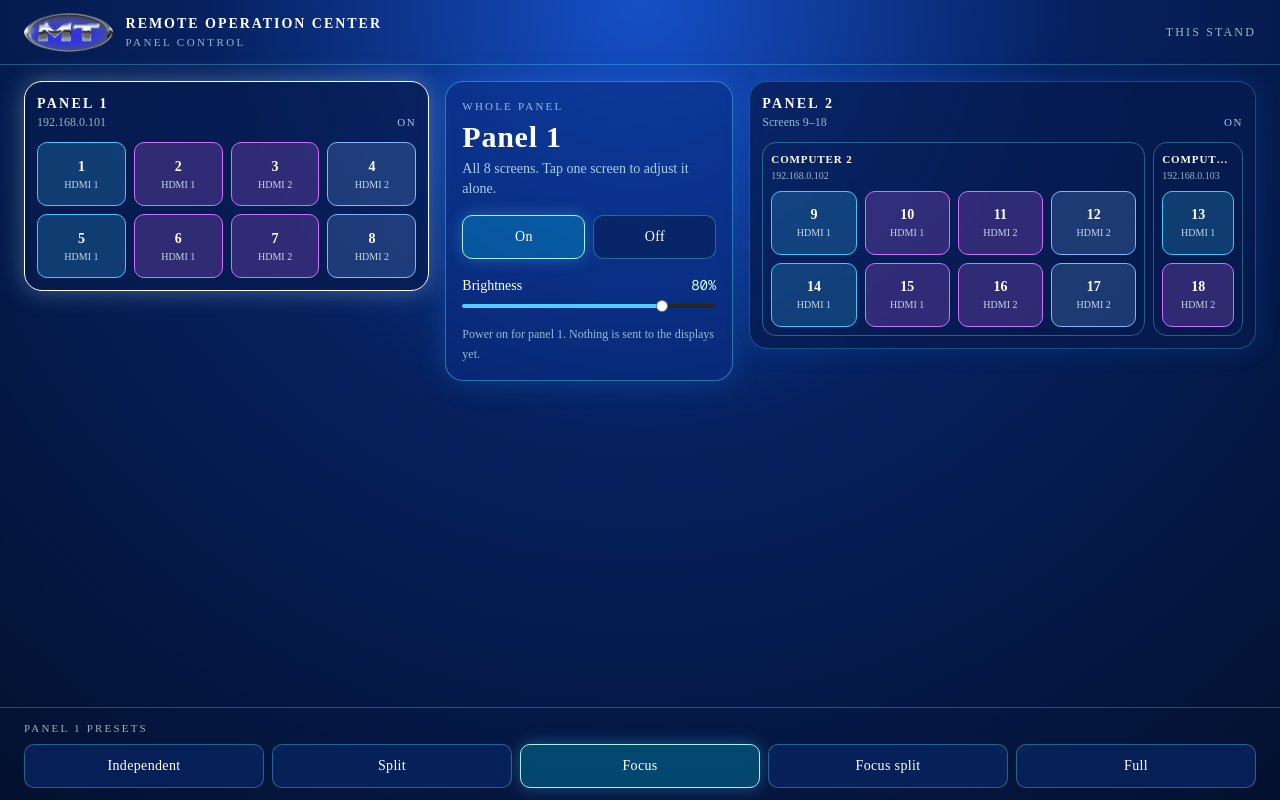
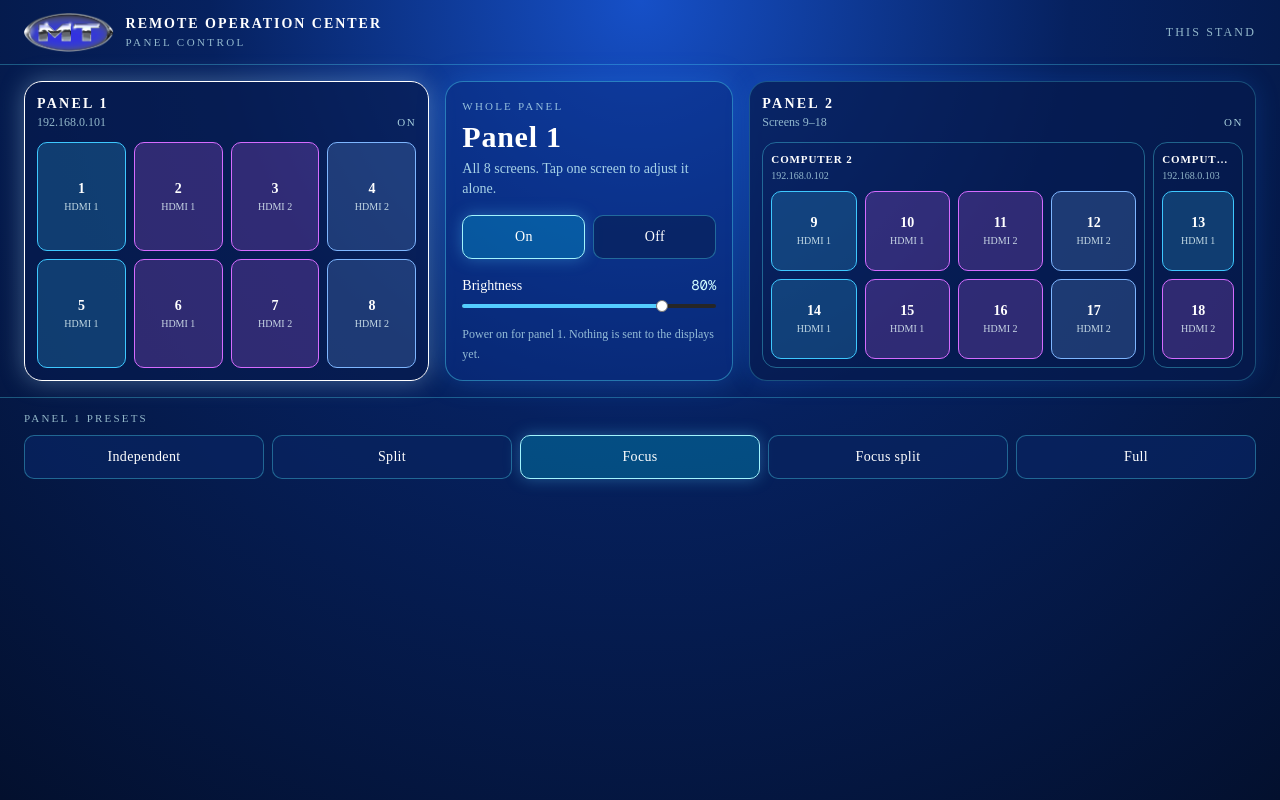
Before and after one commit to r-gismondi/ROC-Panels, a Next.js app in the folder web/: page / in a window 1280 px wide. Built offline with nearby package versions, Linux system fonts and the light colour scheme.

Commit message:
Match the side panels to the center control card.
Panel 1 and Panel 2 now stop at the same bottom edge as the On/Off card instead of stretching down the page.

Co-authored-by: rodrigo.gismondi <rodrigo.gismondi@mtllc.us>

```diff
--- a/web/components/wall-console.tsx
+++ b/web/components/wall-console.tsx
@@ -1,6 +1,6 @@
 "use client"
 
-import { useState } from "react"
+import { useEffect, useRef, useState } from "react"
 import { Slider } from "@/components/ui/slider"
 
 type PanelId = 1 | 2
@@ -111,6 +111,18 @@ export function WallConsole() {
   const [computer3Preset, setComputer3Preset] = useState("independent")
   const [power, setPower] = useState<Record<string, boolean>>(initialPower)
   const [brightness, setBrightness] = useState<Record<string, number>>(initialBrightness)
+  const controlRef = useRef<HTMLDivElement>(null)
+  const [controlHeight, setControlHeight] = useState<number>()
+
+  useEffect(() => {
+    const control = controlRef.current
+    if (!control) return
+    const measure = () => setControlHeight(control.offsetHeight)
+    measure()
+    const observer = new ResizeObserver(measure)
+    observer.observe(control)
+    return () => observer.disconnect()
+  }, [])
 
   const panel = selection.panel
   const computer3Scope = selection.panel === 2 && (selection.screen === "computer-3" || COMPUTER_3_IDS.includes(selection.screen))
@@ -191,7 +203,7 @@ export function WallConsole() {
         <p className="hidden text-xs tracking-[0.18em] text-cyan-100/70 sm:block">THIS STAND</p>
       </header>
 
-      <section className="grid flex-1 items-start gap-4 px-4 py-4 lg:grid-cols-[4fr_minmax(16rem,18rem)_5fr] lg:px-6">
+      <section className="grid items-start gap-4 px-4 py-4 lg:grid-cols-[4fr_minmax(16rem,18rem)_5fr] lg:px-6">
         <PanelFrame
           panel={1}
           title="Panel 1"
@@ -201,10 +213,10 @@ export function WallConsole() {
           selection={selection}
           power={power}
           onSelect={setSelection}
+          height={controlHeight}
         />
 
-        <div className="flex flex-col gap-4 self-start">
-          <div className="flex flex-col justify-center gap-4 rounded-2xl border border-cyan-300/40 bg-[#0a2f86]/55 p-4 shadow-[0_0_28px_rgba(40,140,255,0.25)]">
+        <div ref={controlRef} className="flex flex-col justify-center gap-4 rounded-2xl border border-cyan-300/40 bg-[#0a2f86]/55 p-4 shadow-[0_0_28px_rgba(40,140,255,0.25)]">
             <div>
               <p className="text-[11px] tracking-[0.2em] text-cyan-100/70">{scopeLabel}</p>
               <h1 className="mt-1 text-3xl font-semibold tracking-wide">{scopeTitle}</h1>
@@ -239,17 +251,17 @@ export function WallConsole() {
               {selection.screen === "all" ? `panel ${panel}` : scopeTitle}. Nothing is sent to the displays yet.
             </p>
           </div>
-        </div>
 
         <section
           onClick={() => setSelection({ panel: 2, screen: "all" })}
-          className={`cursor-pointer rounded-2xl border bg-[#071a4d]/70 p-3 shadow-[0_0_24px_rgba(30,120,255,0.18)] ${
+          className={`flex cursor-pointer flex-col rounded-2xl border bg-[#071a4d]/70 p-3 shadow-[0_0_24px_rgba(30,120,255,0.18)] ${
             selection.panel === 2 && selection.screen === "all"
               ? "border-white shadow-[0_0_24px_rgba(180,230,255,0.35)]"
               : selection.panel === 2
                 ? "border-cyan-300/70"
                 : "border-cyan-300/25"
           }`}
+          style={controlHeight ? { height: controlHeight } : undefined}
         >
           <div className="mb-3 flex items-end justify-between gap-2">
             <div>
@@ -260,7 +272,7 @@ export function WallConsole() {
               {IDS[2].every((id) => power[id]) ? "ON" : IDS[2].every((id) => !power[id]) ? "OFF" : "MIXED"}
             </span>
           </div>
-          <div className="grid items-stretch gap-2 lg:grid-cols-5">
+          <div className="grid min-h-0 flex-1 items-stretch gap-2 lg:grid-cols-5">
             <ComputerFrame
               className="lg:col-span-4"
               title="Computer 2"
@@ -326,6 +338,7 @@ function PanelFrame({
   selection,
   power,
   onSelect,
+  height,
 }: {
   panel: PanelId
   title: string
@@ -335,6 +348,7 @@ function PanelFrame({
   selection: Selection
   power: Record<string, boolean>
   onSelect: (selection: Selection) => void
+  height?: number
 }) {
   const ids = rows.flat().map((screen) => screen.id)
   const whole = selection.panel === panel && selection.screen === "all"
@@ -344,9 +358,10 @@ function PanelFrame({
   return (
     <section
       onClick={() => onSelect({ panel, screen: "all" })}
-      className={`cursor-pointer rounded-2xl border bg-[#071a4d]/70 p-3 shadow-[0_0_24px_rgba(30,120,255,0.18)] ${
+      className={`flex cursor-pointer flex-col rounded-2xl border bg-[#071a4d]/70 p-3 shadow-[0_0_24px_rgba(30,120,255,0.18)] ${
         whole ? "border-white shadow-[0_0_24px_rgba(180,230,255,0.35)]" : selection.panel === panel ? "border-cyan-300/70" : "border-cyan-300/25"
       }`}
+      style={height ? { height } : undefined}
     >
       <div className="mb-3 flex items-end justify-between gap-2">
         <div>
@@ -355,9 +370,9 @@ function PanelFrame({
         </div>
         <span className="text-[11px] tracking-[0.14em] text-cyan-100/80">{allOn ? "ON" : allOff ? "OFF" : "MIXED"}</span>
       </div>
-      <div className="flex flex-col gap-2">
+      <div className="flex min-h-0 flex-1 flex-col gap-2">
         {rows.map((row) => (
-          <div key={row[0].id} className="grid gap-2" style={{ gridTemplateColumns: `repeat(${row.length}, minmax(0, 1fr))` }}>
+          <div key={row[0].id} className="grid min-h-0 flex-1 gap-2" style={{ gridTemplateColumns: `repeat(${row.length}, minmax(0, 1fr))` }}>
             {row.map((screen) => {
               const group = preset.groups[screen.id] ?? 0
               const color = GROUP_COLOR[group % GROUP_COLOR.length]
@@ -371,7 +386,7 @@ function PanelFrame({
                     event.stopPropagation()
                     onSelect({ panel, screen: screen.id })
                   }}
-                  className="min-h-16 rounded-lg border px-1 py-2 text-center transition"
+                  className="h-full min-h-0 rounded-lg border px-1 py-2 text-center transition"
                   style={{
                     borderColor: isSelected ? "#ffffff" : color,
                     background: on ? `${color}33` : "rgba(0,0,0,0.45)",
@@ -419,13 +434,13 @@ function ComputerFrame({
         event.stopPropagation()
         onSelectFrame()
       }}
-      className={`min-w-0 rounded-xl border p-2 ${className} ${selected ? "border-white bg-white/5" : "border-cyan-300/35"}`}
+      className={`flex h-full min-h-0 min-w-0 flex-col rounded-xl border p-2 ${className} ${selected ? "border-white bg-white/5" : "border-cyan-300/35"}`}
     >
       <p className="truncate text-[11px] font-semibold tracking-[0.08em] whitespace-nowrap uppercase">{title}</p>
       <p className="mb-2 truncate text-[10px] whitespace-nowrap text-cyan-100/70">{detail}</p>
-      <div className="flex flex-col gap-2">
+      <div className="flex min-h-0 flex-1 flex-col gap-2">
         {rows.map((row) => (
-          <div key={row[0].id} className="grid gap-2" style={{ gridTemplateColumns: `repeat(${row.length}, minmax(0, 1fr))` }}>
+          <div key={row[0].id} className="grid min-h-0 flex-1 gap-2" style={{ gridTemplateColumns: `repeat(${row.length}, minmax(0, 1fr))` }}>
             {row.map((screen) => (
               <ScreenButton
                 key={screen.id}
@@ -465,7 +480,7 @@ function ScreenButton({
         event.stopPropagation()
         onSelect()
       }}
-      className="min-h-16 rounded-lg border px-1 py-2 text-center transition"
+      className="h-full min-h-0 rounded-lg border px-1 py-2 text-center transition"
       style={{
         borderColor: selected ? "#ffffff" : color,
         background: on ? `${color}33` : "rgba(0,0,0,0.45)",
```
